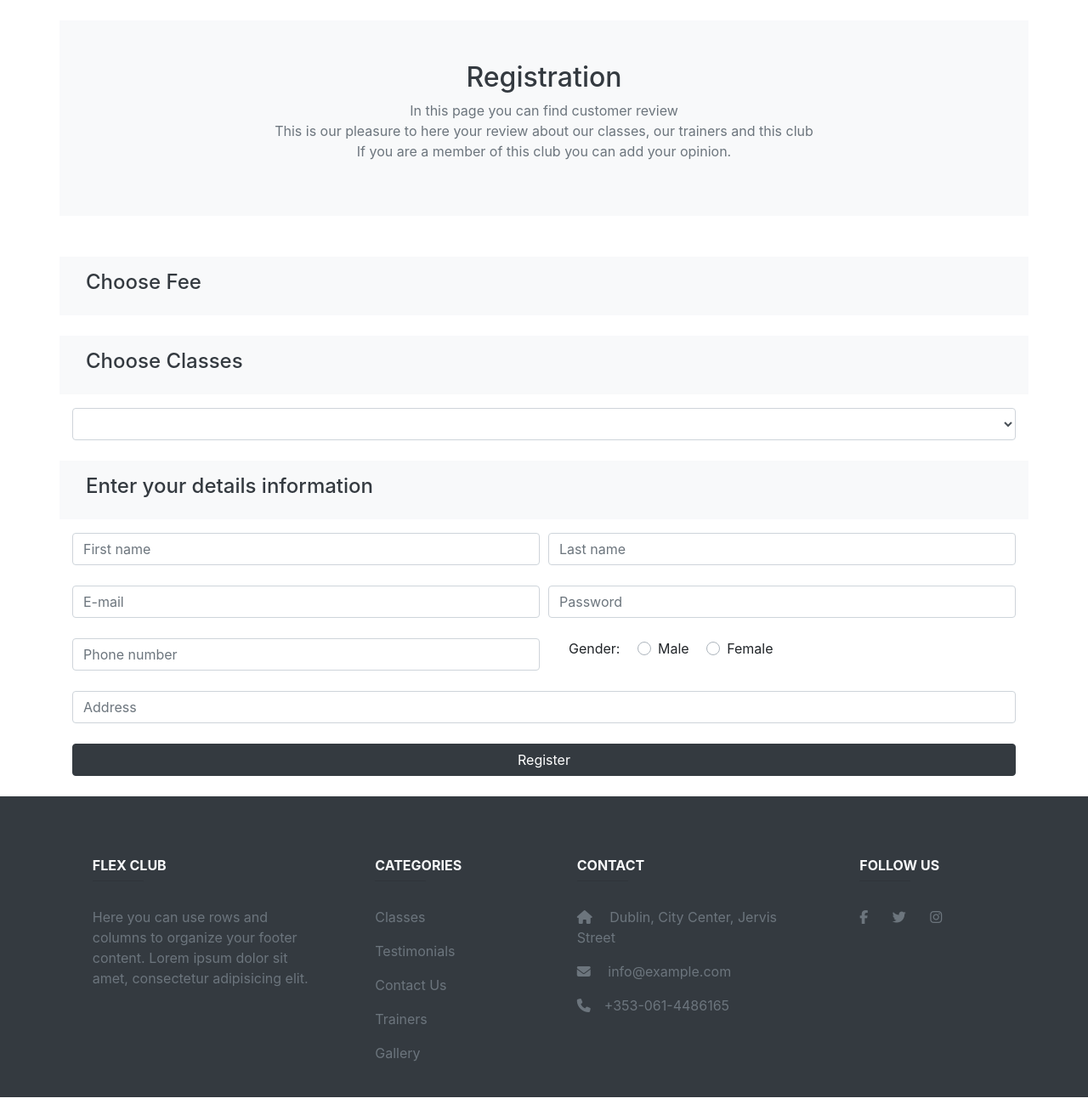
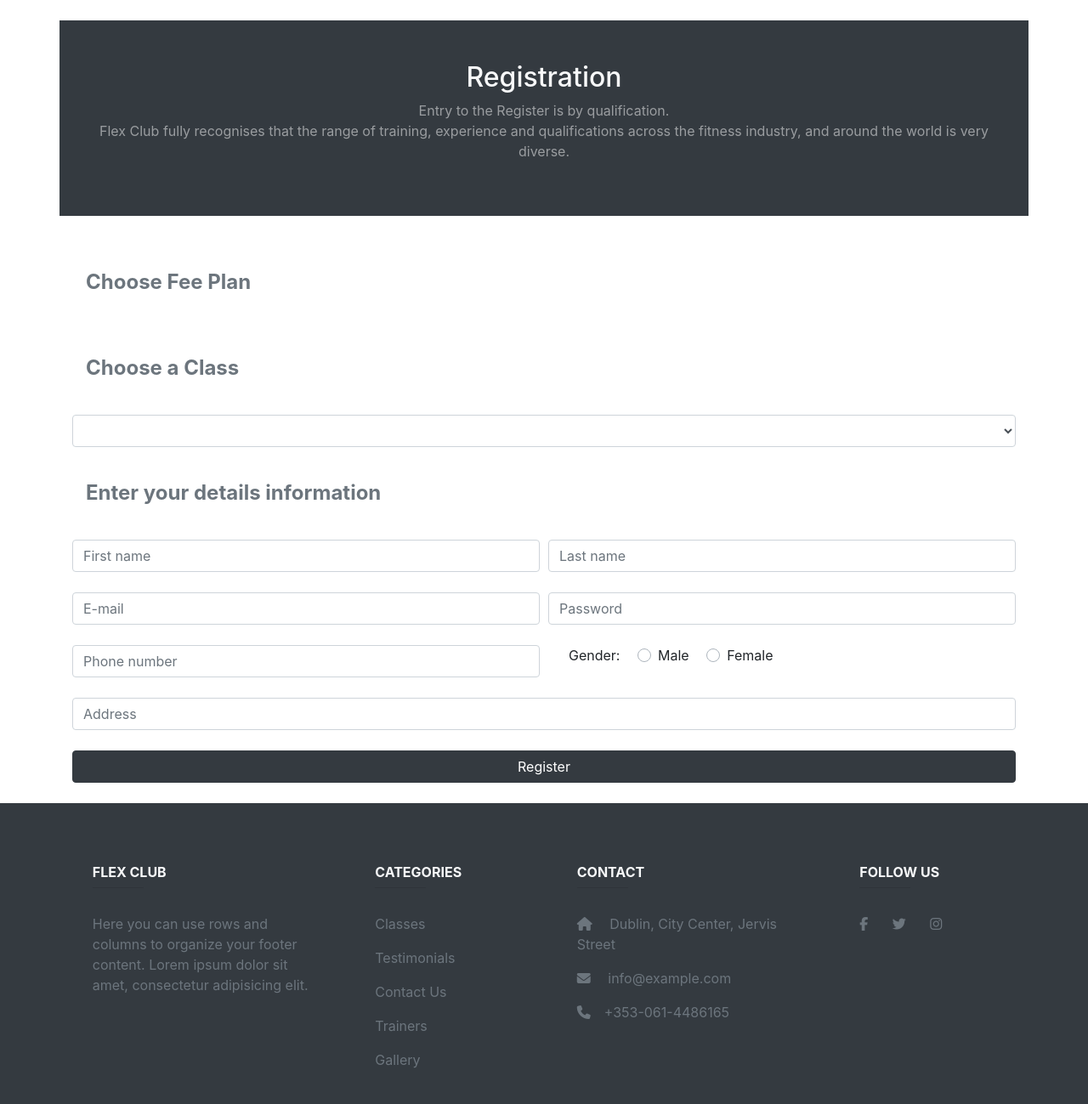
Before and after one commit to minajm/FlexClub, a PHP site: page /hassanProject/registration.php in a window 1280 px wide. Shown: the part 68-1367 px from the top of the page at 85% size. Run offline with PHP 8.4, Linux system fonts and the light colour scheme; data comes from the database, SQL or seed files in the repository; data that the repository does not hold is empty; some libraries are stand-ins or nearby versions.

Commit message:
final registration

```diff
--- a/admin_dashboard_panel.php
+++ b/admin_dashboard_panel.php
@@ -1,4 +1,5 @@
-<nav class="col-md-2 d-none d-md-block bg-dark sidebar ">
+
+    <nav class="col-md-2  d-none d-md-block bg-dark sidebar ">
         <div class="sidebar-sticky">
             <ul class="nav flex-column">
                 <li class="nav-item">
@@ -18,7 +19,7 @@
                 </li>
                 <li class="nav-item ">
                     <a class="nav-link text-light " href="./admin_edit_fee.php">
-                    Fee
+                        Registration Fee
                     </a>
                 </li>
                 <li class="nav-item ">
--- a/css/style.css
+++ b/css/style.css
@@ -7,7 +7,8 @@ body {
 
 pre {
     word-break: normal;
-    overflow: inherit;
+    overflow: scroll;
+    font-family: "Segoe UI",Roboto,"Helvetica Neue",Arial,"Noto Sans",sans-serif,"Apple Color Emoji","Segoe UI Emoji","Segoe UI Symbol","Noto Color Emoji" !important;
 }
 .container {
     width: 1000px;
--- a/registration.php
+++ b/registration.php
@@ -17,7 +17,8 @@ function phone_validation($phone)
     }
 }
 
-function email_validation($email){
+function email_validation($email)
+{
     $regex = '/[_a-z0-9-]+(\.[_a-z0-9-]+)*@[a-z0-9-]+(\.[a-z0-9-]+)*(\.[a-z]{2,3})/';
     if (preg_match($regex, $email, $match)) {
         return true;
@@ -26,37 +27,49 @@ function email_validation($email){
     }
 }
 
-function get_classes() {
+function get_classes()
+{
     global $connection;
 
-    $classOptions= mysqli_fetch_all($connection->query("select * from class;"), MYSQLI_ASSOC);
+    $classOptions = mysqli_fetch_all($connection->query("select * from class;"), MYSQLI_ASSOC);
     $options = '';
     foreach ($classOptions as $classOption) {
-       $options .= '<option value="'. $classOption['id'] .'">'. $classOption['title'] .'</option>';
+        $options .= '<option value="' . $classOption['id'] . '">' . $classOption['title'] . '</option>';
     }
 
-    return '<select class="form-control" id="user_class_id" name="user_class_id">' . $options .'</select>';
+    return '<select class="form-control" id="user_class_id" name="user_class_id">' . $options . '</select>';
 }
 
-function get_Fees() {
+function get_Fees()
+{
     global $connection;
 
-    $feeOptions= mysqli_fetch_all($connection->query("select * from fee;"), MYSQLI_ASSOC);
+    $feeOptions = mysqli_fetch_all($connection->query("select * from fee;"), MYSQLI_ASSOC);
     $options = '';
+
     foreach ($feeOptions as $feeOption) {
         $options .= '
-<div class="card m-2">
-<div class="card-header">
-                        <div class="form-check">
-                            <input class="form-check-input" type="radio" name="user_fee_id" value="'. $feeOption['id'] .'"  checked>
-                            <label class="form-check-label" for="user_fee_id">
-                                 '. $feeOption['name'] .'
-                            </label>
+                <div class="col-md-4 mt-2">
+                    <div class="card bg-secondary mb-3 text-center " style="height: 100%">
+                        <div class="card-header bg-dark">
+                            <div class="form-check">
+                                <input class="form-check-input" type="radio" name="user_fee_id" value="' . $feeOption['id'] . '"  checked>
+                                <label class="form-check-label font-weight-bold text-light" for="user_fee_id">
+                                     ' . $feeOption['name'] . '
+                                </label>
+                            </div>
                         </div>
-                     </div>
-                     <div class="card-body">
-                         <h5 class="card-title">'. $feeOption['amount'] .'</h5>
-                         <p class="card-text">'. $feeOption['benefits'] .'</p>
+                         <div class="card-body">
+                         <div class="bg-light  " >
+                              <p class="card-title  p-5 h4 text-dark">
+                              <small class="h5 font-weight-light text-secondary">from  </small>
+                              $
+                               ' . $feeOption['amount'] . '
+                              <small class="h5 font-weight-light text-secondary">a month  </small>
+                               </p>
+                        </div>
+                             <pre class="card-text text-white-50 ">' . $feeOption['benefits'] . '</pre>
+                         </div>
                      </div>
                      </div>
                      ';
@@ -64,8 +77,8 @@ function get_Fees() {
     }
 
     return '
-            <div class="card-groups">
-                         ' . $options .'
+            <div class="card-deck">
+                         ' . $options . '
              </div>';
 }
 
@@ -73,34 +86,34 @@ function printForm()
 {
     echo '
           <div class="container mt-4">
-                <div class="row bg-light pb-5 pt-5 mb-5">
+                <div class="row bg-dark pb-5 pt-5 mb-5">
                      <div class="col text-center">
-                          <h2 class="text-dark">Registration</h2>
-                          <p class="text-secondary">In this page you can find customer review <br>
-                                This is our pleasure to here your review about our classes, our trainers and this club
-                                <br>If you are a member of this club you can add your opinion.
+                          <h2 class="text-light">Registration</h2>
+                          <p class="text-white-50">
+                          Entry to the Register is by qualification. <br>Flex Club fully recognises that the range of training, experience and qualifications across the fitness industry, and around the world is very diverse.
                           </p>
                      </div>
                 </div>
                 <form method="POST" action="">
                 <div class="form-group">
-                <div class="row bg-light p-3 mb-3">
+                <div class="row  p-3 mb-2">
                      <div class="col text-left">
-                            <h4 class="text-dark">Choose Fee</h4>
+                            <h4 class="text-secondary font-weight-bold ">Choose Fee Plan</h4>
                      </div>
                 </div>
-                    '. get_fees() .'
 
-            <div class="row bg-light p-3 mb-3 mt-4">
+                    ' . get_fees() . '
+
+            <div class="row  p-3 mb-3 mt-4">
                  <div class="col text-left">
-                      <h4 class="text-dark">Choose Classes</h4>
+                      <h4 class="text-secondary font-weight-bold">Choose a Class</h4>
                  </div>
             </div>
-            '. get_classes() . '
+            ' . get_classes() . '
             </div>
-            <div class="row bg-light p-3 mb-3 mt-4">
+            <div class="row  p-3 mb-3 mt-4">
                  <div class="col text-left">
-                      <h4 class="text-dark">Enter your details information</h4>
+                      <h4 class="text-secondary font-weight-bold">Enter your details information</h4>
                  </div>
             </div>
             <div class="form-row mb-4">
@@ -144,7 +157,7 @@ function printForm()
             </div>
             <input type="text" class="form-control mb-4" name="user_address" id="user-address" placeholder="Address">
 
-            <button class="btn btn-dark my-4 btn-block" type="submit">Register</button>
+            <button class="btn btn-dark mb-4 my-4 btn-block" type="submit">Register</button>
     </form>
     </div>
     ';
@@ -199,7 +212,7 @@ if ($_SERVER['REQUEST_METHOD'] == "POST") {
         $user_password = md5($_POST['user_password']);
 
         $query = "INSERT INTO user (first_name, last_name, gender,mobile_number,address,email,password) VALUES
-                    ('". $user_firstName. "', '". $user_lastName ."', '" .$user_gender ."','". $user_mobile. "' ,'". $user_address ."','". $user_email ."','". $user_password ."')";
+                    ('" . $user_firstName . "', '" . $user_lastName . "', '" . $user_gender . "','" . $user_mobile . "' ,'" . $user_address . "','" . $user_email . "','" . $user_password . "')";
 
         $result = mysqli_query($connection, $query);
 
@@ -207,7 +220,7 @@ if ($_SERVER['REQUEST_METHOD'] == "POST") {
             $user_id = mysqli_insert_id($connection);
 
             $query = "INSERT INTO membership (user_id, class_id, fee_id) VALUES
-                    ('". $user_id. "', '". $class_id ."', '" .$fee_id ."')";
+                    ('" . $user_id . "', '" . $class_id . "', '" . $fee_id . "')";
 
             if (mysqli_query($connection, $query)) {
                 header('Location: /FlexClub');
```
Lines whose indentation alone changed are shown as unchanged.
